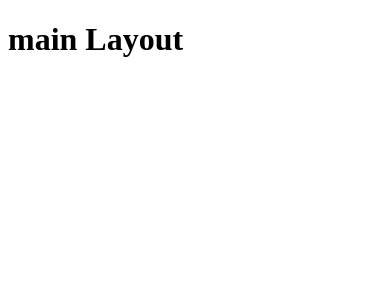
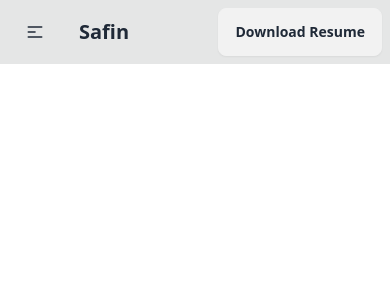
Before and after one commit to safin33221/Protfolio, a React (Vite) app: page / in a window 390 px wide. Shown: the top 300 px of the page. Built offline with nearby package versions, Linux system fonts and the light colour scheme.

Commit message:
competed navbar section

```diff
--- a/index.html
+++ b/index.html
@@ -1,5 +1,5 @@
 <!doctype html>
-<html lang="en" data-theme="ligh">
+<html lang="en" data-theme="light">
   <head>
     <meta charset="UTF-8" />
     <link rel="icon" type="image/svg+xml" href="/vite.svg" />
--- a/src/Layout/MainLayout.jsx
+++ b/src/Layout/MainLayout.jsx
@@ -1,9 +1,12 @@
+import Navbar from "../Shared/Navbar";
 
 
 const MainLayout = () => {
     return (
         <div>
-            <h1>main Layout</h1>
+            <nav>
+                <Navbar/>
+            </nav>
         </div>
     );
 };
--- /dev/null
+++ b/src/Shared/Navbar.jsx
@@ -0,0 +1,47 @@
+import React from 'react';
+import { NavLink } from 'react-router-dom';
+
+const Navbar = () => {
+    const links = <>
+        <li><NavLink to='/skill'>Skills</NavLink></li>
+        <li><NavLink to='/about-me'>About Me</NavLink></li>
+    </>
+    return (
+        <div className="navbar bg-base-300">
+            <div className="navbar-start">
+                <div className="dropdown">
+                    <div tabIndex={0} role="button" className="btn btn-ghost lg:hidden">
+                        <svg
+                            xmlns="http://www.w3.org/2000/svg"
+                            className="h-5 w-5"
+                            fill="none"
+                            viewBox="0 0 24 24"
+                            stroke="currentColor">
+                            <path
+                                strokeLinecap="round"
+                                strokeLinejoin="round"
+                                strokeWidth="2"
+                                d="M4 6h16M4 12h8m-8 6h16" />
+                        </svg>
+                    </div>
+                    <ul
+                        tabIndex={0}
+                        className="menu menu-sm dropdown-content bg-base-100 rounded-box z-[1] mt-3 w-52 p-2 shadow">
+                        {links}
+                    </ul>
+                </div>
+                <a className="btn btn-ghost text-xl">Safin</a>
+            </div>
+            <div className="navbar-center hidden lg:flex">
+                <ul className="menu menu-horizontal px-1">
+                    {links}
+                </ul>
+            </div>
+            <div className="navbar-end">
+                <a className="btn">Download Resume</a>
+            </div>
+        </div>
+    );
+};
+
+export default Navbar;
--- a/src/main.jsx
+++ b/src/main.jsx
@@ -1,6 +1,6 @@
 import { StrictMode } from 'react'
 import { createRoot } from 'react-dom/client'
-
+import './index.css'
 import { RouterProvider } from 'react-router-dom'
 import router from './Router/router.jsx'
 
```
Also changed, not shown: tailwind.config.js (line endings or trailing spaces).
